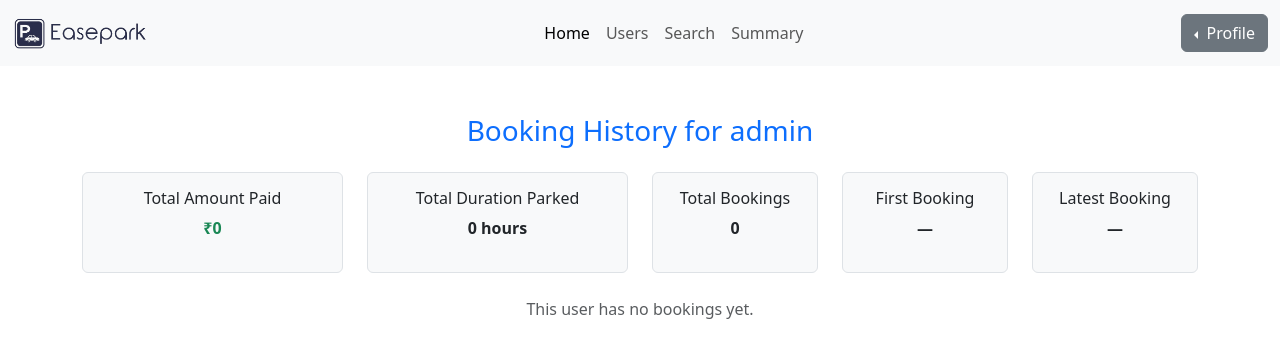
After one commit to 23f3002142/Easepark, a Flask app: page /dashboard/user-history/1 in a window 1280 px wide. The commit adds this page. Shown: the top 358 px of the page. Run offline with Flask 3, Linux system fonts and the light colour scheme; a user stored in the database is signed in.

Commit message:
Milestone-VP Summary-Users-Admin

```diff
--- a/app.py
+++ b/app.py
@@ -18,7 +18,9 @@ import os
 
 app=Flask(__name__)
 app.config['SECRET_KEY']= 'kdmn@1924'
-app.config['SQLALCHEMY_DATABASE_URI'] = 'sqlite:///easepark_new.sqlite3'
+
+basedir = os.path.abspath(os.path.dirname(__file__))
+app.config['SQLALCHEMY_DATABASE_URI'] = 'sqlite:///' + os.path.join(basedir, 'easepark_new.sqlite3')
 app.config['SQLALCHEMY_TRACK_MODIFICATIONS'] = False
 
 
@@ -37,7 +39,7 @@ app.register_blueprint(auth)
 app.register_blueprint(user_blueprint)
 app.register_blueprint(admin_blueprint)
 
-print("🔍 DB being used:", os.path.abspath("easepark_new.db"))
+# print("🔍 DB being used:", os.path.abspath("easepark_new.db"))
 
 @app.route('/')
 def home():
@@ -59,4 +61,3 @@ if __name__=='__main__':
             db.session.commit()
 
     app.run(debug=True)
-    print(app.config['SQLALCHEMY_DATABASE_URI'])
--- a/controllers/admin_routes.py
+++ b/controllers/admin_routes.py
@@ -1,8 +1,9 @@
 
 from flask import Blueprint,render_template,redirect,url_for,flash , request , abort
 from flask_login import login_required,current_user
-from models.user_model import Users,ParkingLot,ParkingSpot,db
-from datetime import datetime
+from sqlalchemy import func
+from models.user_model import Users,ParkingLot,ParkingSpot,Reservation,db
+from datetime import datetime , timedelta
 from zoneinfo import ZoneInfo
 
 admin_blueprint=Blueprint('admin',__name__,url_prefix='/dashboard')
@@ -142,7 +143,7 @@ def delete_spot(spot_id):
 def view_users():
     if current_user.role != 'admin':
         abort(404)
-    users=Users.query.all()
+    users=Users.query.filter(Users.role != 'admin').all()
     return render_template('admin_users.html',users=users)
 
 @admin_blueprint.route('/profile/view')
@@ -173,3 +174,141 @@ def admin_profile_edit():
             flash('Profile updated successfully!', 'success')
             return redirect(url_for('admin.view_profile'))
     return render_template('admin_profile_edit.html',user=user)
+
+
+@admin_blueprint.route('/user-history/<int:user_id>')
+@login_required
+def user_booking_history(user_id):
+    if current_user.role != 'admin':
+        abort(403)
+
+    user = Users.query.get_or_404(user_id)
+    history = Reservation.query.filter_by(user_id=user.id).order_by(
+        Reservation.booking_timestamp.desc()
+    ).all()
+
+     # Summary calculations
+    total_amount_paid = sum(res.total_cost or 0 for res in history)
+
+    # Total duration parked (sum of all completed bookings)
+    total_duration_hours = 0
+    for res in history:
+        if res.booking_timestamp and res.releasing_timestamp:
+            duration = (res.releasing_timestamp - res.booking_timestamp).total_seconds() / 3600
+            total_duration_hours += duration
+
+    total_duration_hours = round(total_duration_hours, 2)
+
+    total_bookings = len(history)
+    first_booking = history[-1].booking_timestamp if history else None
+    latest_booking = history[0].booking_timestamp if history else None
+
+    return render_template(
+        'admin_user_history.html',
+        user=user,
+        history=history,
+        total_amount_paid=total_amount_paid,
+        total_duration_hours=total_duration_hours,
+        total_bookings=total_bookings,
+        first_booking=first_booking,
+        latest_booking=latest_booking
+    )
+
+
+
+@admin_blueprint.route('/summary')
+@login_required
+def admin_summary():
+    # first chart for avaialabe to occupany ratio
+    total_spots=ParkingSpot.query.count()
+    occupied_spots=ParkingSpot.query.filter(ParkingSpot.status!='A').count()
+    available_spots=total_spots-occupied_spots
+
+    #second chart for weekly trend
+    today = datetime.utcnow().date()
+    one_year_ago = today - timedelta(days=365)
+
+    monthly_data = db.session.query(
+                                    func.strftime('%Y-%m', Reservation.booking_timestamp),  # Year-Month format
+                                    func.count(Reservation.id)
+                                ).filter(
+                                    Reservation.booking_timestamp >= one_year_ago
+                                ).group_by(
+                                    func.strftime('%Y-%m', Reservation.booking_timestamp)
+                                ).order_by(
+                                    func.strftime('%Y-%m', Reservation.booking_timestamp)
+                                ).all()
+
+    months = []
+    bookings_per_month = []
+
+    for month_str, count in monthly_data:
+        # convert "YYYY-MM" → "MonthName YYYY"
+        month_dt = datetime.strptime(month_str, "%Y-%m")
+        month_label = month_dt.strftime("%b %Y")  # Example: Jan 2025
+        months.append(month_label)
+        bookings_per_month.append(count)
+
+
+    #third chart
+    # Get number of new users registered per month (past 12 months)
+    today = datetime.today()
+    one_year_ago = today.replace(year=today.year - 1)
+
+    registration_stats = (
+    db.session.query(
+        func.strftime('%Y-%m', Users.member_since).label('month'),
+        func.count(Users.id).label('Users_count')
+    )
+    .filter(Users.member_since >= one_year_ago)
+    .group_by(func.strftime('%Y-%m', Users.member_since))
+    .order_by(func.strftime('%Y-%m', Users.member_since))
+    .all()
+    )
+
+    # Prepare data for chart
+    labels = [row.month for row in registration_stats]
+    data = [row.Users_count for row in registration_stats]
+
+    #chart 4
+    top_lots = (
+        db.session.query(
+            ParkingLot.parking_name,
+            func.count(Reservation.id).label('usage_count')
+        )
+        .join(ParkingSpot, ParkingSpot.lot_id == ParkingLot.id)
+        .join(Reservation, Reservation.spot_id == ParkingSpot.id)
+        .group_by(ParkingLot.id)
+        .order_by(func.count(Reservation.id).desc())
+        .limit(10)  # Top 10 lots
+        .all()
+    )
+
+    # Prepare data for chart
+    labels1 = [row.parking_name for row in top_lots]
+    data1 = [row.usage_count for row in top_lots]
+
+    #chart 5
+    avg_parking_time = (
+        db.session.query(
+            ParkingLot.parking_name,
+            func.avg(func.julianday(Reservation.releasing_timestamp) - func.julianday(Reservation.booking_timestamp)).label('avg_duration_days')
+        )
+        .join(ParkingSpot, ParkingSpot.lot_id == ParkingLot.id)
+        .join(Reservation, Reservation.spot_id == ParkingSpot.id)
+        .filter(Reservation.releasing_timestamp.isnot(None))  # Only completed reservations
+        .group_by(ParkingLot.id)
+        .order_by(func.avg(func.julianday(Reservation.releasing_timestamp) - func.julianday(Reservation.booking_timestamp)).desc())
+        .limit(10)  # Top 10 lots by usage
+        .all()
+    )
+
+    labels2 = [row.parking_name for row in avg_parking_time]
+    data2 = [round(row.avg_duration_days * 24, 2) for row in avg_parking_time]
+
+    return render_template('admin_summary.html',total_spots=total_spots,occupied_spots=occupied_spots,available_spots=available_spots,
+                           months=months,
+                           bookings_per_month=bookings_per_month,
+                           labels=labels, data=data,
+                           labels1=labels1, data1=data1,
+                           labels2=labels2, data2=data2)
--- a/templates/admin_dashboard.html
+++ b/templates/admin_dashboard.html
@@ -59,7 +59,7 @@
             <a class="nav-link" href="#">Search</a>
           </li>
           <li class="nav-item">
-            <a class="nav-link" href="#">Summary</a>
+            <a class="nav-link" href="{{ url_for('admin.admin_summary') }}">Summary</a>
           </li>
 
         </ul>
--- /dev/null
+++ b/templates/admin_user_history.html
@@ -0,0 +1,113 @@
+<!DOCTYPE html>
+<html lang="en">
+
+<head>
+    <meta charset="UTF-8" />
+    <meta name="viewport" content="width=device-width, initial-scale=1.0" />
+    <title>User Dashboard - Parking System</title>
+    <link href="https://cdn.jsdelivr.net/npm/bootstrap@5.3.0/dist/css/bootstrap.min.css" rel="stylesheet" />
+</head>
+
+<body>
+    {% include 'admin_navbar.html' %}
+
+    <div class="container mt-5">
+
+        <h3 class="mb-4 text-primary text-center">
+            Booking History for {{ user.full_name or user.username }}
+        </h3>
+
+        <!-- Summary Section -->
+        <div class="row mb-4">
+            <div class="col-md-3">
+                <div class="border rounded p-3 text-center bg-light">
+                    <h6>Total Amount Paid</h6>
+                    <p class="fw-bold text-success">₹{{ total_amount_paid }}</p>
+                </div>
+            </div>
+            <div class="col-md-3">
+                <div class="border rounded p-3 text-center bg-light">
+                    <h6>Total Duration Parked</h6>
+                    <p class="fw-bold">{{ total_duration_hours }} hours</p>
+                </div>
+            </div>
+            <div class="col-md-2">
+                <div class="border rounded p-3 text-center bg-light">
+                    <h6>Total Bookings</h6>
+                    <p class="fw-bold">{{ total_bookings }}</p>
+                </div>
+            </div>
+            <div class="col-md-2">
+                <div class="border rounded p-3 text-center bg-light">
+                    <h6>First Booking</h6>
+                    <p class="fw-bold">
+                        {% if first_booking %}
+                        {{ first_booking.strftime('%d %b %Y') }}
+                        {% else %}
+                        —
+                        {% endif %}
+                    </p>
+                </div>
+            </div>
+            <div class="col-md-2">
+                <div class="border rounded p-3 text-center bg-light">
+                    <h6>Latest Booking</h6>
+                    <p class="fw-bold">
+                        {% if latest_booking %}
+                        {{ latest_booking.strftime('%d %b %Y') }}
+                        {% else %}
+                        —
+                        {% endif %}
+                    </p>
+                </div>
+            </div>
+        </div>
+
+        <!-- Booking Table -->
+        {% if history %}
+        <div class="table-responsive">
+            <table class="table table-bordered text-center">
+                <thead class="table-dark">
+                    <tr>
+                        <th>Spot Number</th>
+                        <th>Lot Name</th>
+                        <th>Vehicle number</th>
+                        <th>From</th>
+                        <th>To</th>
+                        <th>Cost</th>
+                        <th>Status</th>
+                    </tr>
+                </thead>
+                <tbody>
+                    {% for res in history %}
+                    <tr>
+                        <td>{{ res.spot.spot_number }}</td>
+                        <td>{{ res.spot.lot.parking_name }}</td>
+                        <td>{{ res.vehicle_number or 'N/A' }}</td>
+                        <td>{{ res.booking_timestamp.strftime('%d %b %Y, %I:%M %p') }}</td>
+                        <td>
+                            {% if res.releasing_timestamp %}
+                            {{ res.releasing_timestamp.strftime('%d %b %Y, %I:%M %p') }}
+                            {% else %}
+                            —
+                            {% endif %}
+                        </td>
+                        <td>₹{{ res.total_cost or '—' }}</td>
+                        <td class="text-capitalize">{{ res.status }}</td>
+                    </tr>
+                    {% endfor %}
+                </tbody>
+            </table>
+        </div>
+        {% else %}
+        <p class="text-muted text-center">This user has no bookings yet.</p>
+        {% endif %}
+
+    </div>
+
+
+
+    <script src="https://cdn.jsdelivr.net/npm/bootstrap@5.3.0/dist/js/bootstrap.bundle.min.js"></script>
+</body>
+
+</html>
--- a/templates/booking_history.html
+++ b/templates/booking_history.html
@@ -1,7 +1,7 @@
 {% include 'user_navbar.html' %}
 
 <div class="container mt-5">
-  <h3 class="mb-4 text-primary text-center">Your Booking History</h3>
+  <h3 class="mb-4 text-primary text-center">Booking History</h3>
 
   {% if history %}
   <div class="table-responsive">
```
Also changed, not shown: controllers/user_routes.py (+27 -21 lines), templates/admin_summary.html (added, +244 -0 lines), templates/admin_users.html (+19 -6 lines), easepark_new.sqlite3 (added).
